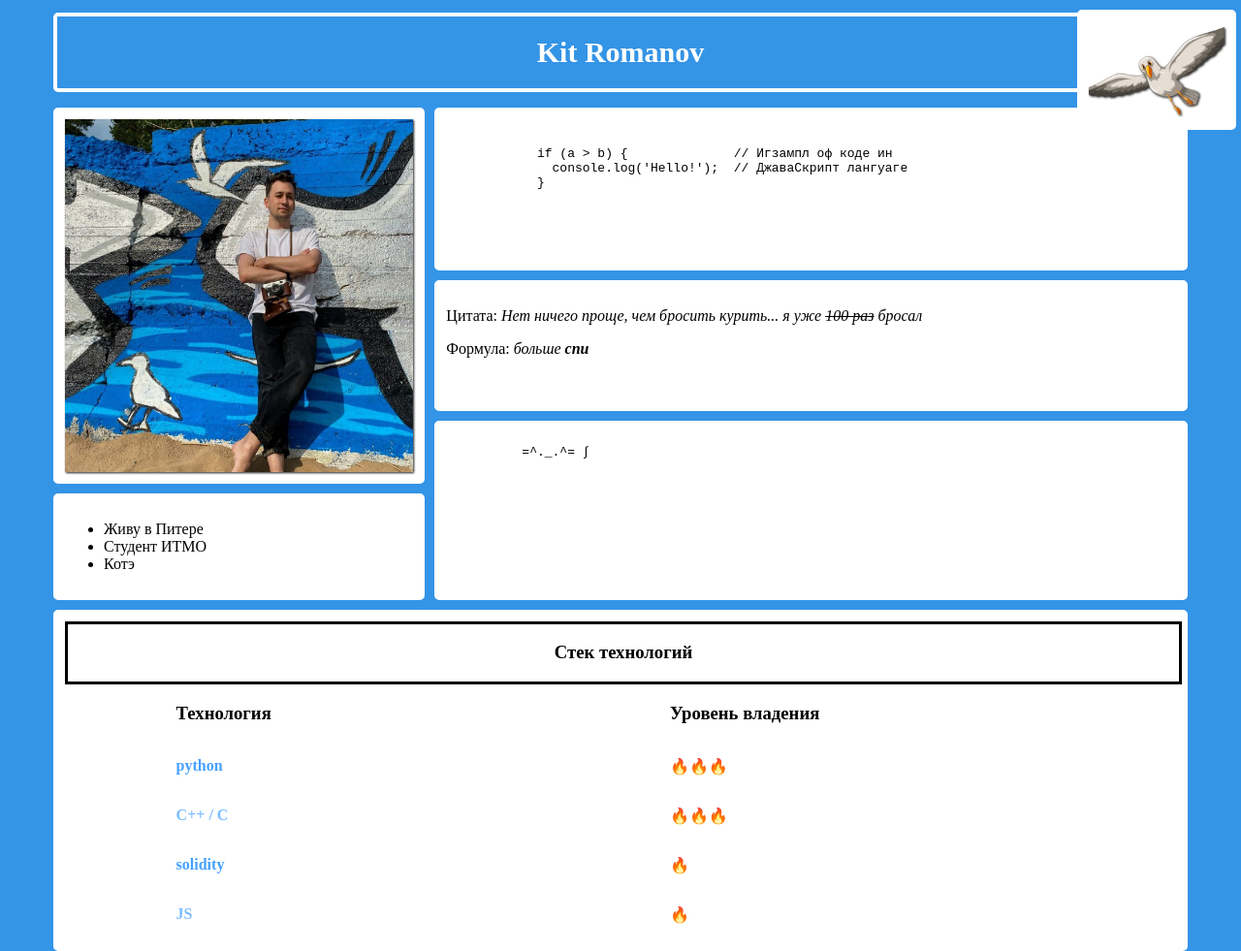
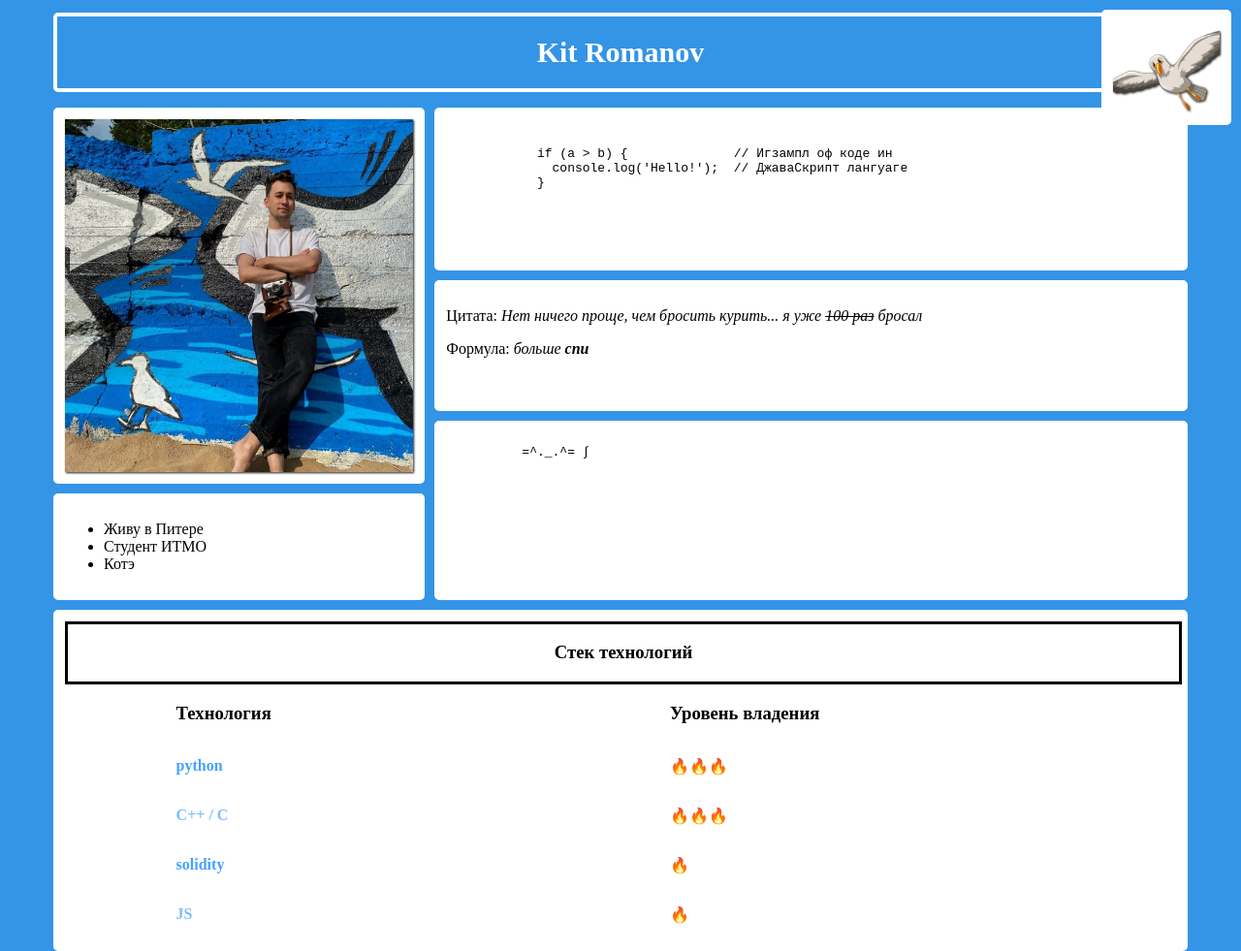
Before and after one commit to kitromanov/web_sem5, a plain HTML site: page index.html in a window 1280 px wide. Shown: the top 981 px of the page at 97% size. Drawn offline with Linux system fonts and the light colour scheme.

Commit message:
fix: mascot margin

```diff
--- a/styles/index.css
+++ b/styles/index.css
@@ -4,12 +4,12 @@ body {
 }
 
 .bird {
-  width: 140px;
-  height: 100px;
+  width: 110px;
+  height: 95px;
   position: fixed;
   right: 5px;
-  top: 10px;
-  left: auto;
+  top: 5px;
+  margin: 5px;
   background-color: transparent;
 }
 
```
